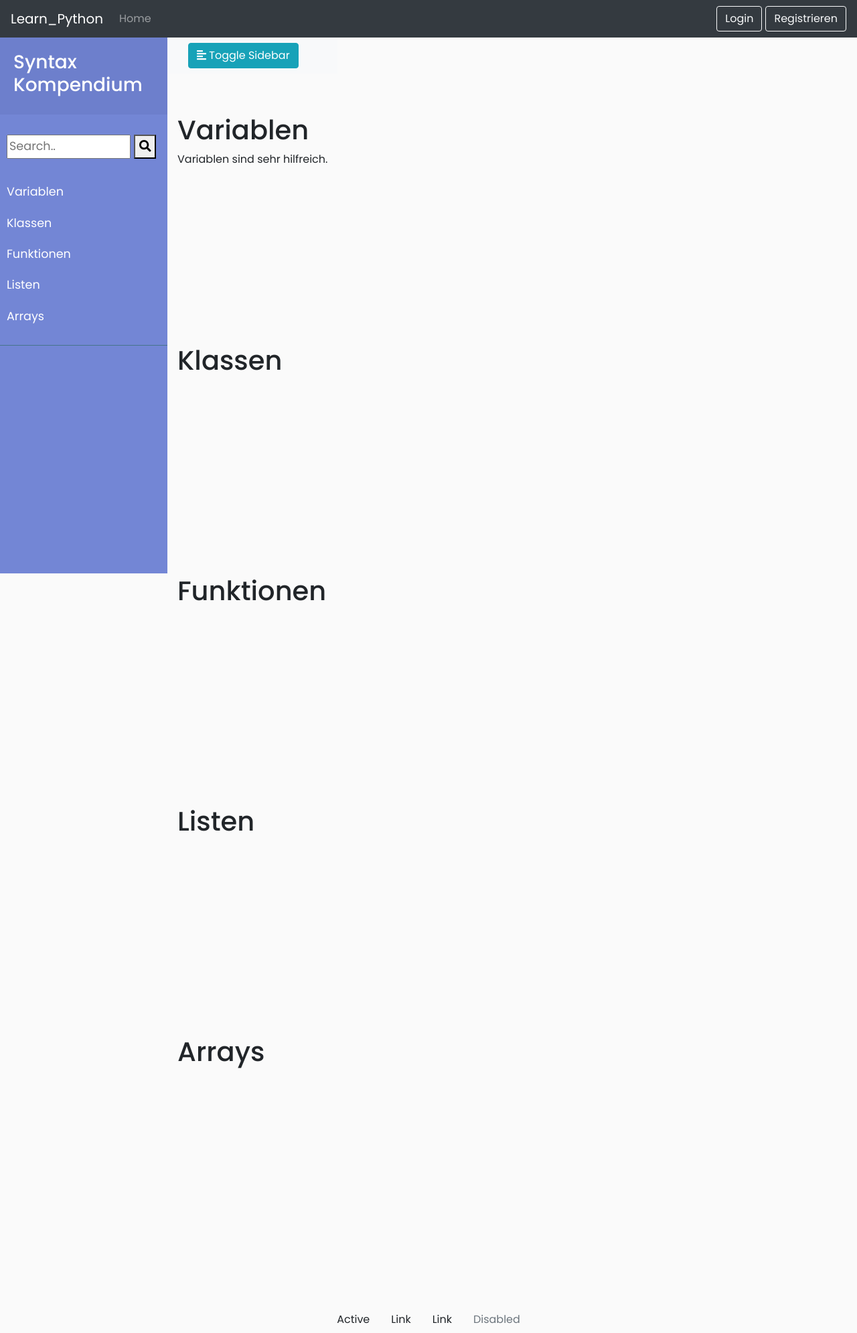
After one commit to T1mbo96/PythonTutorSystem, a Django app: page /Learn_Python/Kompendium/ in a window 1280 px wide. The commit adds this page. Shown: the whole page at 67% size. Run offline with Django 3.2, Linux system fonts and the light colour scheme; some libraries are stand-ins or nearby versions.

Commit message:
added syntax compendium

```diff
--- a/TutorSystem/static/page/css/base_page.css
+++ b/TutorSystem/static/page/css/base_page.css
@@ -1,3 +1,5 @@
+@import "https://fonts.googleapis.com/css?family=Poppins:300,400,500,600,700";
+
 .container {
     margin-top: 60px;
 }
@@ -10,3 +12,16 @@
     background-color: #d9d9d9;
     padding-top: 5px;
 }
+
+body {
+    font-family: 'Poppins', sans-serif;
+    background: #fafafa;
+}
+
+p {
+    font-family: 'Poppins', sans-serif;
+    font-size: 1.1em;
+    font-weight: 300;
+    line-height: 1.7em;
+    color: #999;
+}
--- a/TutorSystem/static/page/css/base_lesson_page.css
+++ b/TutorSystem/static/page/css/base_sidenav_page.css
@@ -1,5 +1,3 @@
-@import "https://fonts.googleapis.com/css?family=Poppins:300,400,500,600,700";
-
 #side_nav_container {
     margin-top: 56px;
 }
@@ -45,19 +43,6 @@ a[data-toggle="collapse"] {
     #content {
         padding-left: -250px;
     }
-}
-
-body {
-    font-family: 'Poppins', sans-serif;
-    background: #fafafa;
-}
-
-p {
-    font-family: 'Poppins', sans-serif;
-    font-size: 1.1em;
-    font-weight: 300;
-    line-height: 1.7em;
-    color: #999;
 }
 
 a, a:hover, a:focus {
--- /dev/null
+++ b/TutorSystem/static/syntax_compendium/css/compendium.css
@@ -0,0 +1,3 @@
+#search {
+    width: 185px;
+}
--- a/TutorSystem/urls.py
+++ b/TutorSystem/urls.py
@@ -6,4 +6,5 @@ urlpatterns = [
     path('Sign_Up/', views.sign_up, name='sign_up'),
     path('Lesson_1/', include('TutorSystem.lesson_1_urls')),
     path('Lesson2/', include('TutorSystem.lesson_2_urls')),
+    path('Kompendium/', views.syntax_compendium, name='compendium'),
 ]
--- a/TutorSystem/views.py
+++ b/TutorSystem/views.py
@@ -32,3 +32,7 @@ def test_blockly_custom(request):
 
 def test_skulpt(request):
     return render(request, 'lesson_2/test_skulpt.html')
+
+
+def syntax_compendium(request):
+    return render(request, 'syntax_compendium/compendium.html')
--- a/templates/lesson_1/base_lesson_1_page.html
+++ b/templates/lesson_1/base_lesson_1_page.html
@@ -1,4 +1,4 @@
-{% extends 'page/base_lesson_page.html' %}
+{% extends 'page/base_sidenav_page.html' %}
 {% load static %}
 
 {% block title %}
--- a/templates/lesson_2/base_lesson_2_page.html
+++ b/templates/lesson_2/base_lesson_2_page.html
@@ -1,4 +1,4 @@
-{% extends 'page/base_lesson_page.html' %}
+{% extends 'page/base_sidenav_page.html' %}
 {% load static %}
 
 {% block title %}
--- a/templates/page/base_page.html
+++ b/templates/page/base_page.html
@@ -44,6 +44,9 @@
                     <a class="nav-link" href="{% url 'index' %}">Home <span class="sr-only">(current)</span></a>
                 </li>
                 {% if user.is_authenticated %}
+                    <li class="nav-item {% block syntax_compendium_active %}{% endblock syntax_compendium_active %}">
+                        <a class="nav-link" href="{% url 'compendium' %}">Kompendium</a>
+                    </li>
                     <li class="nav-item {% block lesson_1_active %}{% endblock lesson_1_active %}">
                         <a class="nav-link" href="{% url 'test_blockly_maze_embed' %}">Lesson 1</a>
                     </li>
--- a/templates/page/base_lesson_page.html
+++ b/templates/page/base_sidenav_page.html
@@ -3,7 +3,7 @@
 
 {% block head_css_page %}
     <link rel="stylesheet" href="https://cdnjs.cloudflare.com/ajax/libs/malihu-custom-scrollbar-plugin/3.1.5/jquery.mCustomScrollbar.min.css">
-    <link rel="stylesheet" href="{% static 'page/css/base_lesson_page.css' %}">
+    <link rel="stylesheet" href="{% static 'page/css/base_sidenav_page.css' %}">
 {% endblock head_css_page %}
 
 {% block side_nav_content_container %}
--- /dev/null
+++ b/templates/syntax_compendium/compendium.html
@@ -0,0 +1,109 @@
+{% extends 'page/base_sidenav_page.html' %}
+{% load static %}
+
+{% block title %}
+    Kompendium
+{% endblock title %}
+
+{% block head_css_section %}
+    <link rel="stylesheet" href="{% static 'syntax_compendium/css/compendium.css' %}">
+{% endblock head_css_section %}
+
+{% block syntax_compendium_active %}
+    active
+{% endblock syntax_compendium_active %}
+
+{% block side_nav_header %}
+    Syntax Kompendium
+{% endblock side_nav_header %}
+
+{% block side_nav_content %}
+    <p>
+        <input id="search" type="text" placeholder="Search.." name="search">
+        <button type="submit"><i class="fa fa-search"></i></button>
+    </p>
+    <li>
+        <a href="{% url 'compendium' %}#variables">Variablen</a>
+    </li>
+    <li>
+        <a href="{% url 'compendium' %}#classes">Klassen</a>
+    </li>
+    <li>
+        <a href="{% url 'compendium' %}#functions">Funktionen</a>
+    </li>
+    <li>
+        <a href="{% url 'compendium' %}#lists">Listen</a>
+    </li>
+    <li>
+        <a href="{% url 'compendium' %}#arrays">Arrays</a>
+    </li>
+{% endblock side_nav_content %}
+
+{% block page_content %}
+    <h1 id="variables">Variablen</h1>
+    Variablen sind sehr hilfreich.
+    <br>
+    <br>
+    <br>
+    <br>
+    <br>
+    <br>
+    <br>
+    <br>
+    <br>
+    <br>
+    <br>
+    <br>
+    <h1 id="classes">Klassen</h1>
+    <br>
+    <br>
+    <br>
+    <br>
+    <br>
+    <br>
+    <br>
+    <br>
+    <br>
+    <br>
+    <br>
+    <br>
+    <h1 id="functions">Funktionen</h1>
+    <br>
+    <br>
+    <br>
+    <br>
+    <br>
+    <br>
+    <br>
+    <br>
+    <br>
+    <br>
+    <br>
+    <br>
+    <h1 id="lists">Listen</h1>
+    <br>
+    <br>
+    <br>
+    <br>
+    <br>
+    <br>
+    <br>
+    <br>
+    <br>
+    <br>
+    <br>
+    <br>
+    <h1 id="arrays">Arrays</h1>
+    <br>
+    <br>
+    <br>
+    <br>
+    <br>
+    <br>
+    <br>
+    <br>
+    <br>
+    <br>
+    <br>
+    <br>
+{% endblock page_content %}
```
Also changed, not shown: db.sqlite3.
